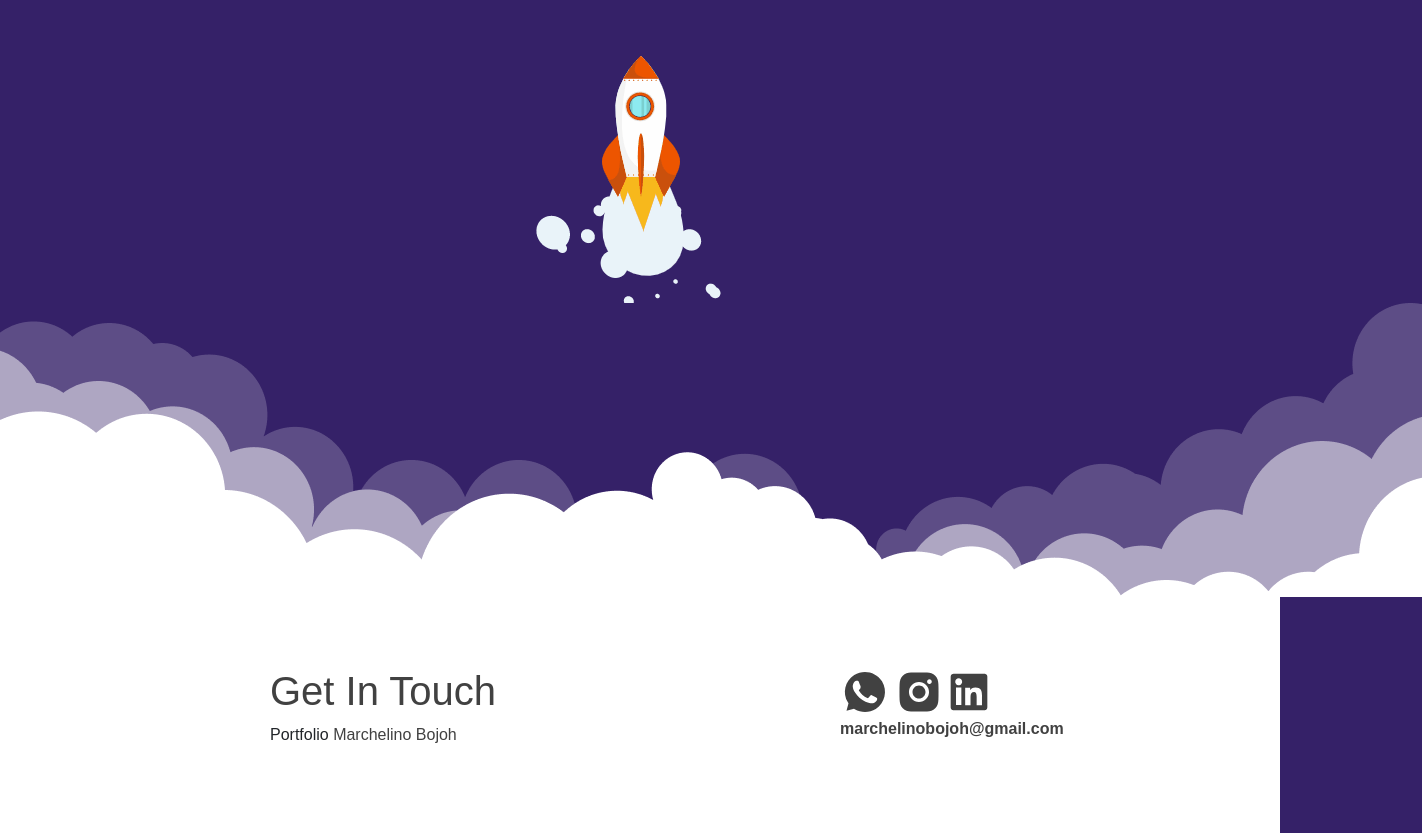
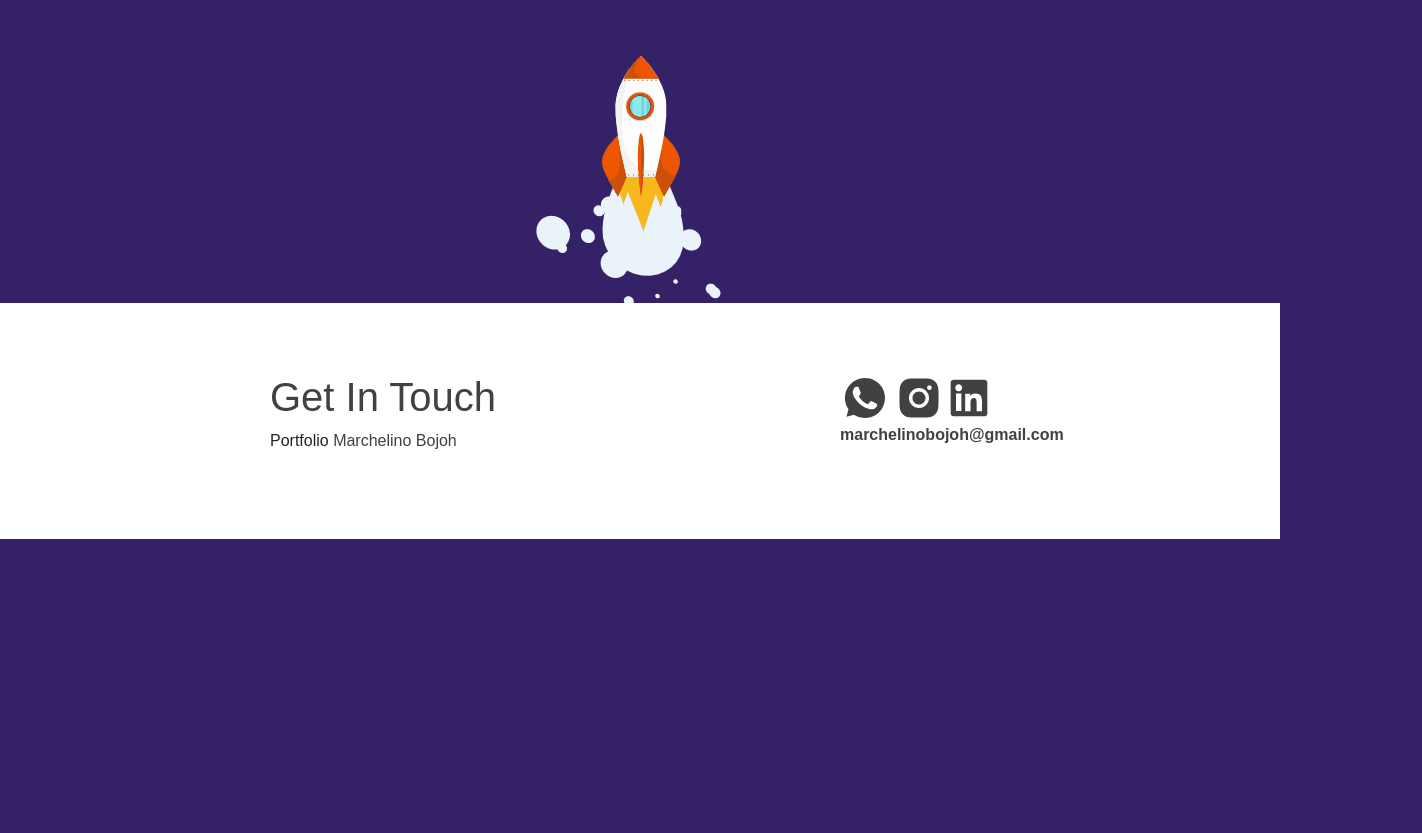
Before and after one commit to marchelinoboyoh/MarchelBojoh, a plain HTML site: page index.html in a window 1280 px wide. Shown: the part 4975-5808 px from the top of the page, 1422 px wide, since content can reach past the window. After the commit the page ends 5514 px from the top, so only its background shows below. Drawn offline with nearby package versions, Linux system fonts and the light colour scheme.

Commit message:
new_portfolio

```diff
--- a/css/style.css
+++ b/css/style.css
@@ -374,6 +374,8 @@ html {
 /*End Tools and Skills*/
 
 
+
+
 /*Footer*/
 .footer .container{
   background-color: white;
--- a/index.html
+++ b/index.html
@@ -225,9 +225,9 @@
       <div class="rocket">
         <img src="image/animation_300_l2gfaouo.gif">
       </div>
-      <div class="cloud">
+      <!-- <div class="cloud">
         <img src="image/cloud.png">
-      </div>
+      </div> -->
     </center>
     <!--End Rocket & Cloud-->
 
```
